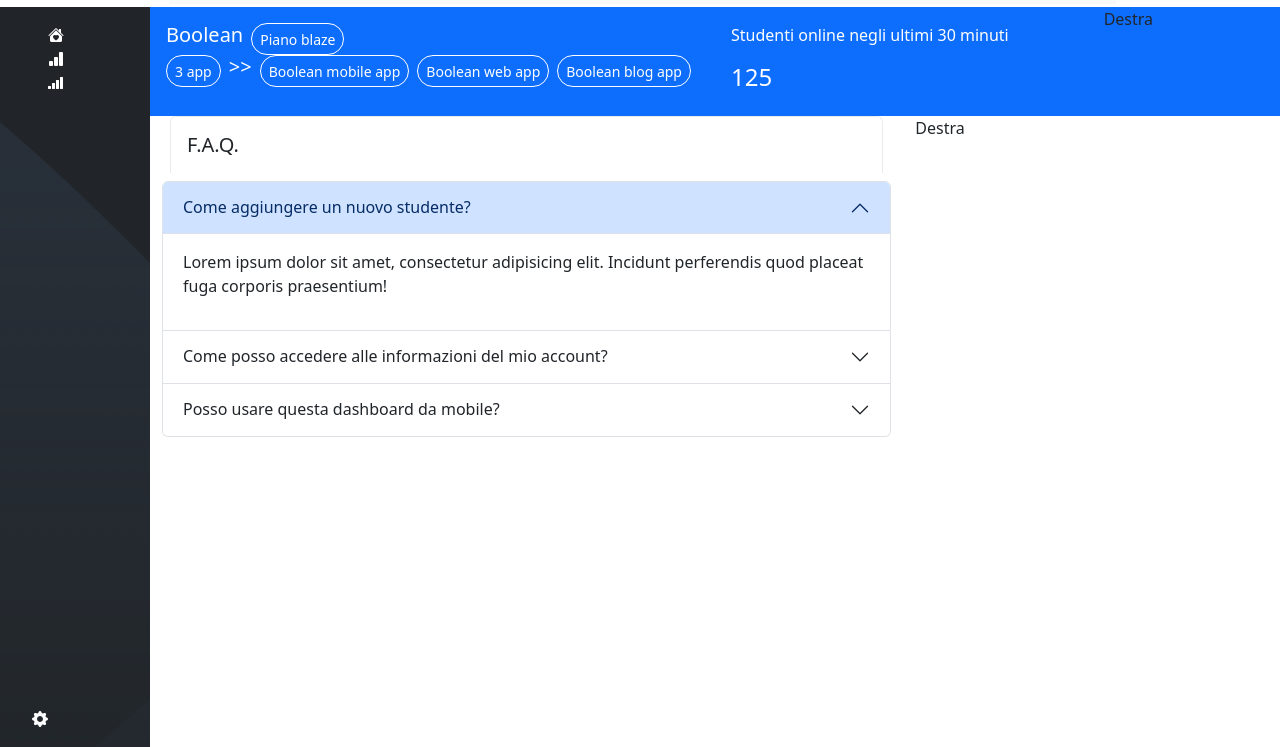
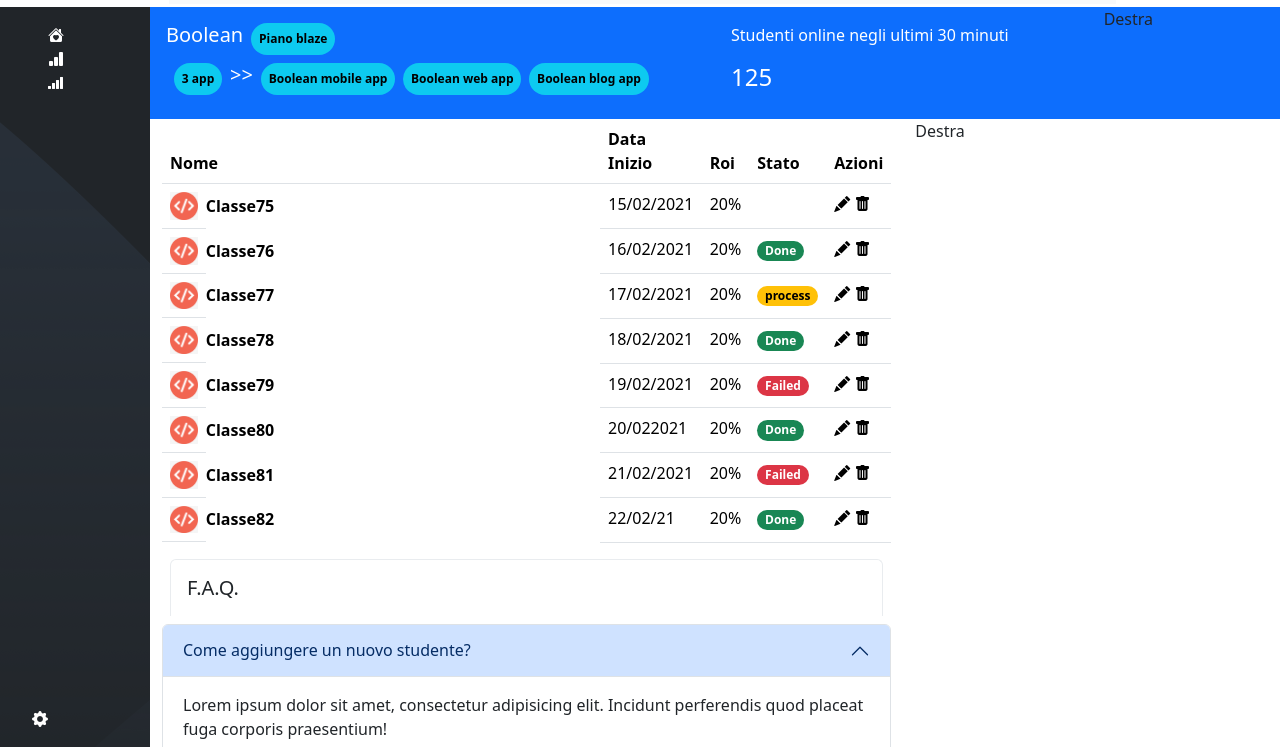
Before and after one commit to kleantmenkulazi/html-css-bootstrap-dashboard, a plain HTML site: page index.html in a window 1280 px wide. Shown: the part 53-800 px from the top of the page. Drawn offline with nearby package versions, Linux system fonts and the light colour scheme.

Commit message:
Ottimizzato alcuni elementi

```diff
--- a/index.html
+++ b/index.html
@@ -86,16 +86,16 @@
                             <h5 class="text-white">
                                 Boolean
                             </h5>
-                            <button type="button" class="btn active rounded-pill btn-sm text-white border border-white" data-bs-toggle="button" aria-pressed="true">Piano blaze</button>
+                            <span class="badge rounded-pill text-bg-info d-flex align-items-center">Piano blaze</span>
                         </div>
-                        <div class="d-flex gap-2">
-                            <button type="button" class="btn active rounded-pill btn-sm text-white" data-bs-toggle="button" aria-pressed="true">3 app</button>
+                        <div class="d-flex gap-2 p-2">
+                            <span class="badge rounded-pill text-bg-info d-flex align-items-center">3 app</span>
                             <h5 class="text-white">
                                 >>
                             </h5>
-                            <button type="button" class="btn active rounded-pill btn-sm text-white" data-bs-toggle="button" aria-pressed="true">Boolean mobile app</button>
-                            <button type="button" class="btn active rounded-pill btn-sm text-white" data-bs-toggle="button" aria-pressed="true">Boolean web app</button>
-                            <button type="button" class="btn active rounded-pill btn-sm text-white" data-bs-toggle="button" aria-pressed="true">Boolean blog app</button>
+                            <span class="badge rounded-pill text-bg-info d-flex align-items-center">Boolean mobile app</span>
+                            <span class="badge rounded-pill text-bg-info d-flex align-items-center">Boolean web app</span>
+                            <span class="badge rounded-pill text-bg-info d-flex align-items-center">Boolean blog app</span>
                         </div>
                     </div>
                     <div class="col-12 col-sm-4 col-lg-4 align-items-center text-white p-3">
@@ -110,46 +110,115 @@
             </div>
         </header>
         <section class="">
+
             <div class="container-fluid">
                 <div class="row">
                     <div class="col-12 col-lg-8">
 
-                        <!--
+
                         <table class="table">
                             <thead>
                               <tr>
                                 <th scope="col">Nome</th>
                                 <th scope="col">Data Inizio</th>
                                 <th scope="col">Roi</th>
+                                <th scope="col">Stato</th>
                                 <th scope="col">Azioni</th>
                               </tr>
                             </thead>
                             <tbody>
                               <tr>
-                                <th scope="row" class="d-flex align-items-center ridimensionamento-immagine gap-2">
-                                    <img src="./img/class-avatar.jpg" class="img-fluid" alt="">
-                                    <p>
-                                        Classe 75
-                                    </p>
-                                </th>
-                                <td>Mark</td>
-                                <td>Otto</td>
-                                <td>@mdo</td>
+                                <th scope="row" class="d-flex align-items-center ridimensionamento-immagine gap-2 border-bottom">
+                                    <img src="./img/class-avatar.jpg" class="img-fluid" alt="">Classe75</th>
+                                <td class="text-center">15/02/2021</td>
+                                <td>20%</td>
+                                <td><span class="badge rounded-pilltext-bg-success ">Done</span></td>
+                                <td>
+                                    <i class="bi bi-pencil-fill"></i>
+                                    <i class="bi bi-trash-fill"></i>
+                                </td>
                               </tr>
                               <tr>
-                                <th scope="row">2</th>
-                                <td>Jacob</td>
-                                <td>Thornton</td>
-                                <td>@fat</td>
+                                <th scope="row" class="d-flex align-items-center ridimensionamento-immagine gap-2">
+                                    <img src="./img/class-avatar.jpg" class="img-fluid" alt="">Classe76</p>
+                                </th>
+                                <td>16/02/2021</td>
+                                <td>20%</td>
+                                <td><span class="badge rounded-pill text-bg-success">Done</span></td>
+                                <td>
+                                    <i class="bi bi-pencil-fill"></i>
+                                    <i class="bi bi-trash-fill"></i>
+                                </td>
                               </tr>
                               <tr>
-                                <th scope="row">3</th>
-                                <td colspan="2">Larry the Bird</td>
-                                <td>@twitter</td>
+                                <th scope="row" class="d-flex align-items-center ridimensionamento-immagine gap-2">
+                                    <img src="./img/class-avatar.jpg" class="img-fluid" alt="">Classe77</th>
+                                <td>17/02/2021</td>
+                                <td>20%</td>
+                                <td><span class="badge rounded-pill text-bg-warning">process</span></td>
+                                <td>
+                                    <i class="bi bi-pencil-fill"></i>
+                                    <i class="bi bi-trash-fill"></i>
+                                </td>
+                              </tr>
+                              <tr>
+                                <th scope="row" class="d-flex align-items-center ridimensionamento-immagine gap-2">
+                                    <img src="./img/class-avatar.jpg" class="img-fluid" alt="">Classe78</th>
+                                <td>18/02/2021</td>
+                                <td>20%</td>
+                                <td><span class="badge rounded-pill text-bg-success">Done</span></td>
+                                <td>
+                                    <i class="bi bi-pencil-fill"></i>
+                                    <i class="bi bi-trash-fill"></i>
+                                </td>
+                              </tr>
+                              <tr>
+                                <th scope="row" class="d-flex align-items-center ridimensionamento-immagine gap-2">
+                                    <img src="./img/class-avatar.jpg" class="img-fluid" alt="">Classe79</th>
+                                <td>19/02/2021</td>
+                                <td>20%</td>
+                                <td><span class="badge rounded-pill text-bg-danger">Failed</span></td>
+                                <td>
+                                    <i class="bi bi-pencil-fill"></i>
+                                    <i class="bi bi-trash-fill"></i>
+                                </td>
+                              </tr>
+                              <tr>
+                                <th scope="row" class="d-flex align-items-center ridimensionamento-immagine gap-2">
+                                    <img src="./img/class-avatar.jpg" class="img-fluid" alt="">Classe80</th>
+                                <td>20/022021</td>
+                                <td>20%</td>
+                                <td><span class="badge rounded-pill text-bg-success">Done</span></td>
+                                <td>
+                                    <i class="bi bi-pencil-fill"></i>
+                                    <i class="bi bi-trash-fill"></i>
+                                </td>
+                              </tr>
+                              <tr>
+                                <th scope="row" class="d-flex align-items-center ridimensionamento-immagine gap-2">
+                                    <img src="./img/class-avatar.jpg" class="img-fluid" alt="">Classe81</th>
+                                <td>21/02/2021</td>
+                                <td>20%</td>
+                                <td><span class="badge rounded-pill text-bg-danger">Failed</span></td>
+                                <td>
+                                    <i class="bi bi-pencil-fill"></i>
+                                    <i class="bi bi-trash-fill"></i>
+                                </td>
+                              </tr>
+                              <tr>
+                                <th scope="row" class="d-flex align-items-center ridimensionamento-immagine gap-2">
+                                    <img src="./img/class-avatar.jpg" class="img-fluid" alt="">Classe82</th>
+                                <td>22/02/21</td>
+                                <td>20%</td>
+                                <td><span class="badge rounded-pill text-bg-success">Done</span></td>
+                                <td class="gap-2">
+                                    <i class="bi bi-pencil-fill"></i>
+                                    <i class="bi bi-trash-fill"></i>
+                                </td>
                               </tr>
                             </tbody>
                           </table>
-                          -->
+
 
 
 
```
Also changed, not shown: 1 other file.
